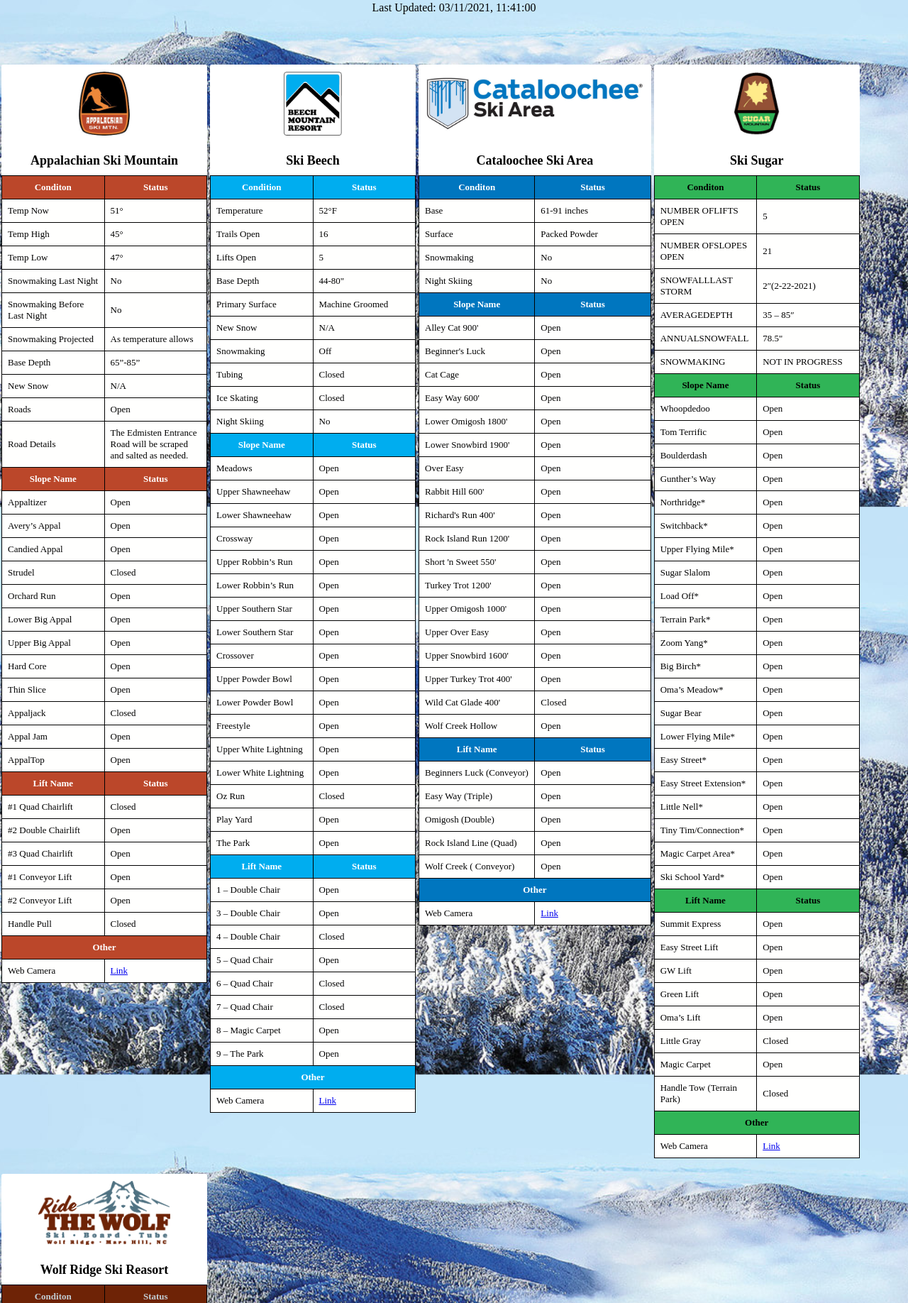
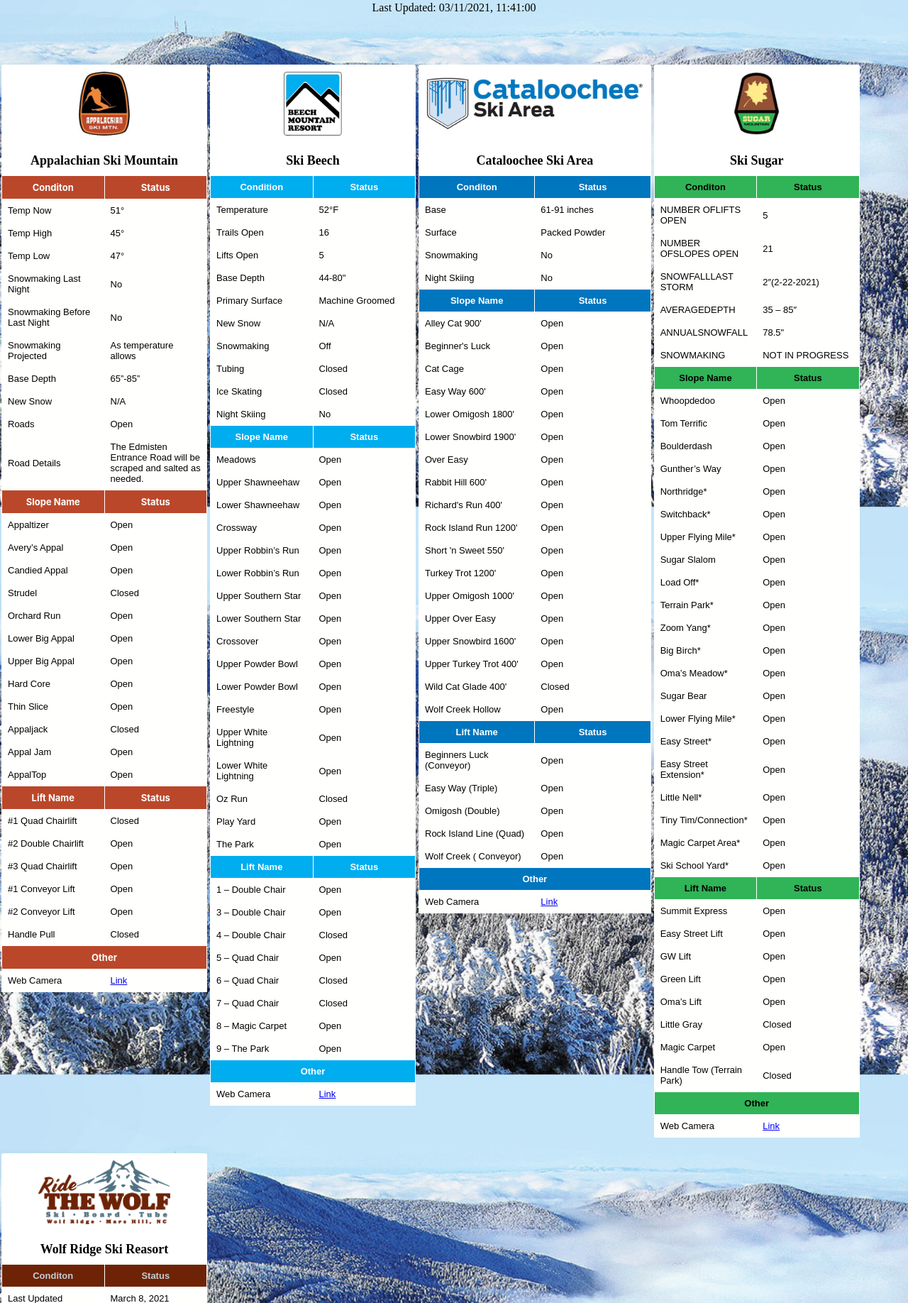
Before and after one commit to tsmit317/FlaskWebScraper, a Flask app: page / in a window 1280 px wide. Shown: the part 86-1922 px from the top of the page at 71% size. Run offline with Flask 2, Linux system fonts and the light colour scheme; data comes from the database, SQL or seed files in the repository.

Commit message:
changed fonts and border color

```diff
--- a/app.py
+++ b/app.py
@@ -96,6 +96,6 @@ def index():
 if __name__ == '__main__':
     db.create_all()
 
-    # scheduler.add_job(id = 'Scheduled task', func=scheduledTask, trigger='interval', minutes=60)
-    # scheduler.start()
+    scheduler.add_job(id = 'Scheduled task', func=scheduledTask, trigger='interval', minutes=60)
+    scheduler.start()
     app.run(debug=True)
--- a/static/css/main.css
+++ b/static/css/main.css
@@ -24,7 +24,7 @@ table {
     width:290px;
     background-color: white;
     margin: 2px;
-    border: 1px solid rgb(0, 0, 0);
+    border: 1px solid rgb(255, 255, 255);
     float: left;
     margin-top: 20px;
 }
@@ -43,7 +43,7 @@ caption{
 }
 
 td, th {
-    border: 1px solid rgb(0, 0, 0);
+    border: 1px solid rgb(255, 255, 255);
     padding: 0.5rem;
     font-size: small;
     background-color: rgb(255, 255, 254);
@@ -77,21 +77,33 @@ table.beech th {
     color: white;
     text-align: center;
 }
+table.beech th, td {
+    font-family: 'Poppins',sans-serif;
+}
 table.cataloochee th {
     background-color: #0076bf;
     color: white;
     text-align: center;
 
 }
+table.cataloochee th, td {
+    font-family:'Poppins',sans-serif;
+}
 table.app th {
     background-color: #bb472a;
     color: white;
     text-align: center;
 }
+table.app th, td {
+    font-family: "Inter",sans-serif;
+}
 table.sugar th {
     background-color: #30b457;
     color: black;
     text-align: center;
+}
+table.sugar th, td {
+    font-family: Arial,sans-serif;;
 }
 
 table.wolfridge th {
@@ -99,3 +111,7 @@ table.wolfridge th {
     color: #c2cdd3;
     text-align: center;
 }
+
+table.wolfridge th, td{
+    font-family: Arial, Helvetica, sans-serif;
+}
```
